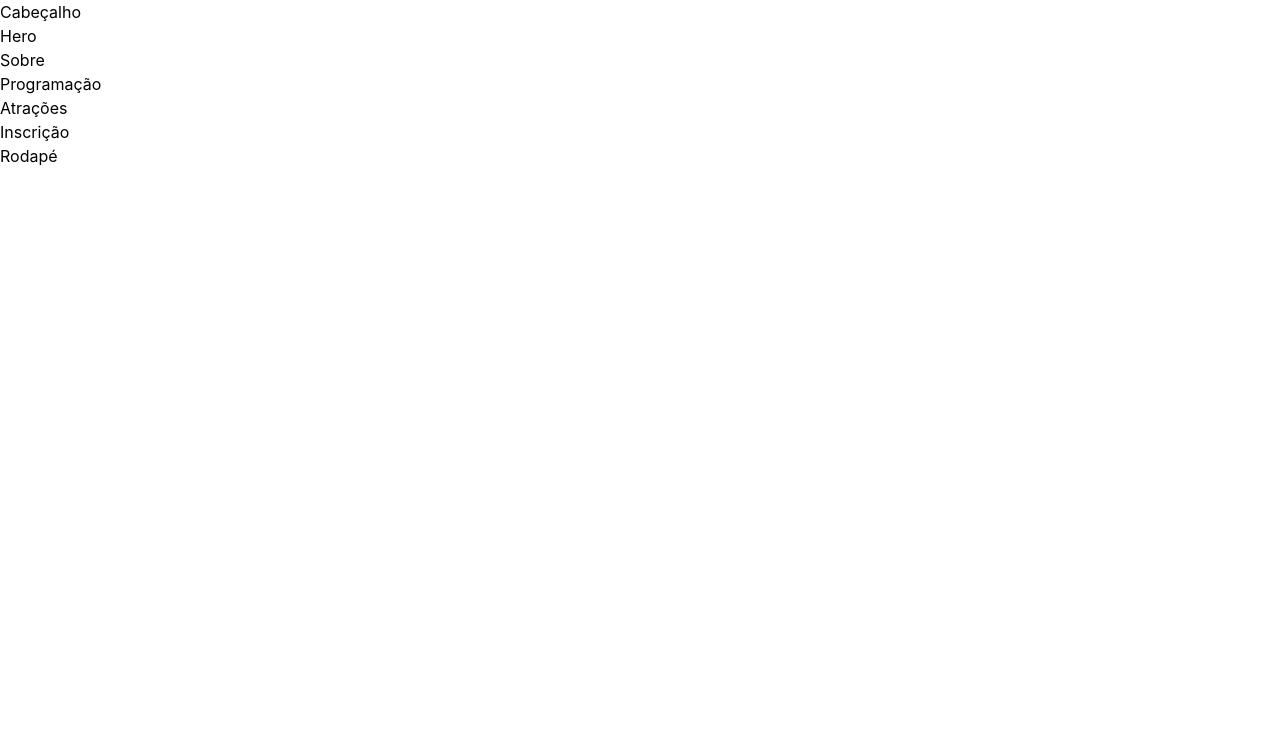
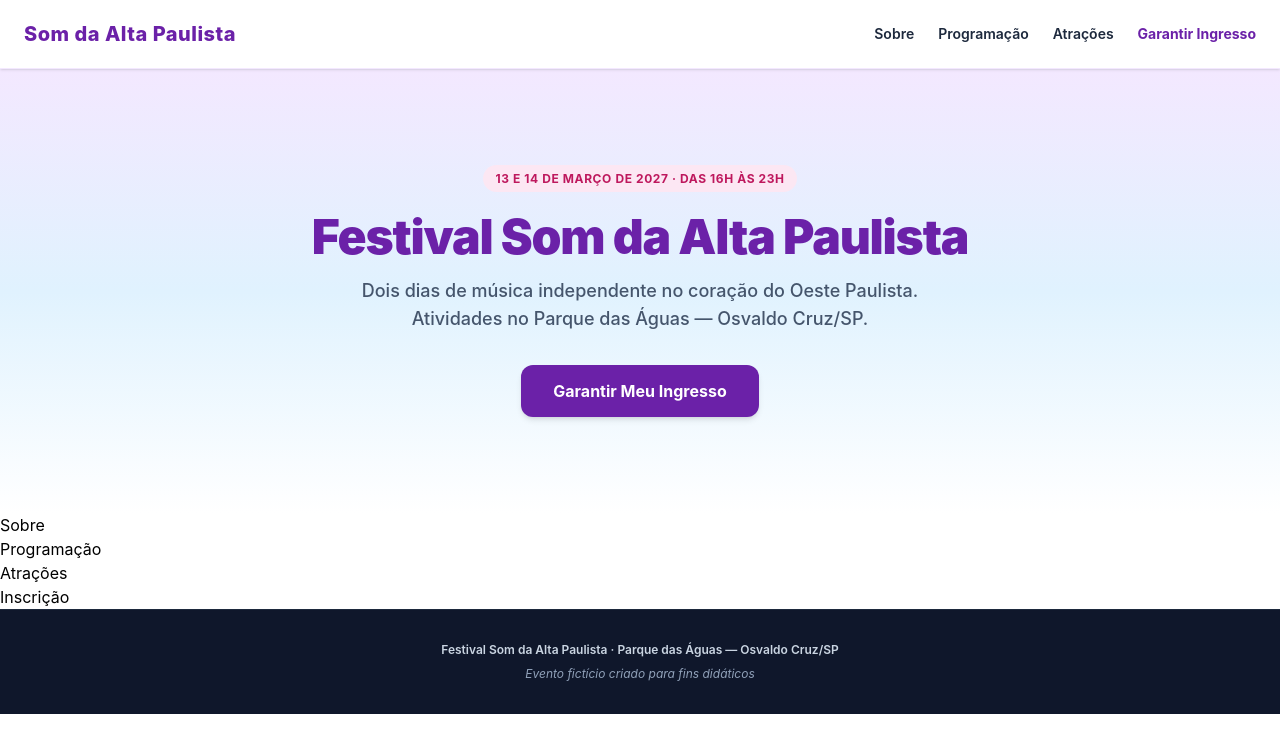
Before and after one commit to FerBighi/lp-evento-mariaFernanda, a React (Vite) app: page / in a window 1280 px wide. Shown: the top 752 px of the page. Built offline with nearby package versions, Linux system fonts and the light colour scheme.

Commit message:
Etapa 3 — Seções estáticas estilizadas com tons pastéis e links funcionais

```diff
--- a/src/components/Cabecalho.jsx
+++ b/src/components/Cabecalho.jsx
@@ -1,7 +1,23 @@
 function Cabecalho() {
     return (
-        <nav>
-            <h2>Cabeçalho</h2>
+        <nav className="bg-white text-slate-800 sticky top-0 z-50 px-6 py-4 shadow-sm border-b border-roxo-fundo flex flex-col sm:flex-row justify-between items-center gap-4">
+            <span className="font-extrabold text-xl tracking-wide text-roxo-destaque">
+                Som da Alta Paulista
+            </span>
+            <ul className="flex gap-6 text-sm font-semibold">
+                <li>
+                    <a href="#sobre" className="hover:text-rosa-destaque transition-colors py-2 block">Sobre</a>
+                </li>
+                <li>
+                    <a href="#programacao" className="hover:text-rosa-destaque transition-colors py-2 block">Programação</a>
+                </li>
+                <li>
+                    <a href="#atracoes" className="hover:text-rosa-destaque transition-colors py-2 block">Atrações</a>
+                </li>
+                <li>
+                    <a href="#inscricao" className="hover:text-rosa-destaque transition-colors py-2 block text-roxo-destaque font-bold">Garantir Ingresso</a>
+                </li>
+            </ul>
         </nav>
     );
 }
--- a/src/components/Hero.jsx
+++ b/src/components/Hero.jsx
@@ -1,7 +1,26 @@
 function Hero() {
     return (
-        <section>
-            <h2>Hero</h2>
+        <section className="bg-linear-to-b from-roxo-fundo via-azul-fundo to-white text-slate-800 py-24 px-4 text-center">
+            <div className="max-w-3xl mx-auto">
+                <span className="bg-rosa-fundo text-rosa-destaque text-xs font-bold px-3 py-1.5 rounded-full uppercase tracking-wider">
+                    13 e 14 de março de 2027 · das 16h às 23h
+                </span>
+
+                <h1 className="text-4xl sm:text-5xl font-black mt-6 mb-4 tracking-tight text-roxo-destaque">
+                    Festival Som da Alta Paulista
+                </h1>
+
+                <p className="text-lg text-slate-600 font-medium mb-8 max-w-xl mx-auto">
+                    Dois dias de música independente no coração do Oeste Paulista. Atividades no Parque das Águas — Osvaldo Cruz/SP.
+                </p>
+
+                <a
+                    href="#inscricao"
+                    className="flex items-center justify-center bg-roxo-destaque text-white font-bold px-8 py-3.5 rounded-xl hover:bg-opacity-95 transition-all shadow-md transform hover:-translate-y-0.5 cursor-pointer min-h-11 w-fit mx-auto"
+                >
+                    Garantir Meu Ingresso
+                </a>
+            </div>
         </section>
     );
 }
--- a/src/components/Rodape.jsx
+++ b/src/components/Rodape.jsx
@@ -1,7 +1,12 @@
 function Rodape() {
     return (
-        <footer>
-            <h2>Rodapé</h2>
+        <footer className="py-8 text-center text-xs text-slate-500 bg-slate-900 border-t border-slate-800 space-y-2">
+            <p className="font-semibold text-slate-300">
+                Festival Som da Alta Paulista · Parque das Águas — Osvaldo Cruz/SP
+            </p>
+            <p className="italic text-slate-400">
+                Evento fictício criado para fins didáticos
+            </p>
         </footer>
     );
 }
```
